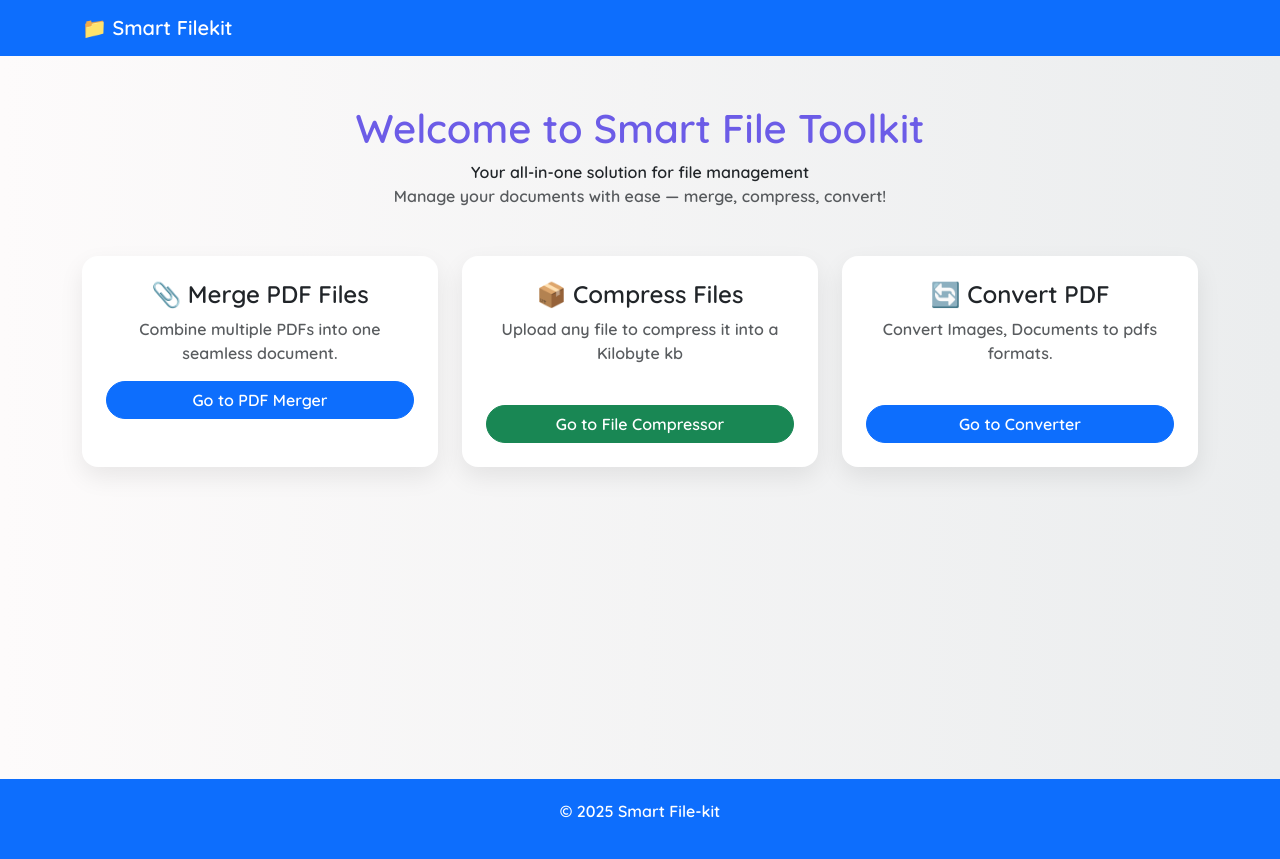
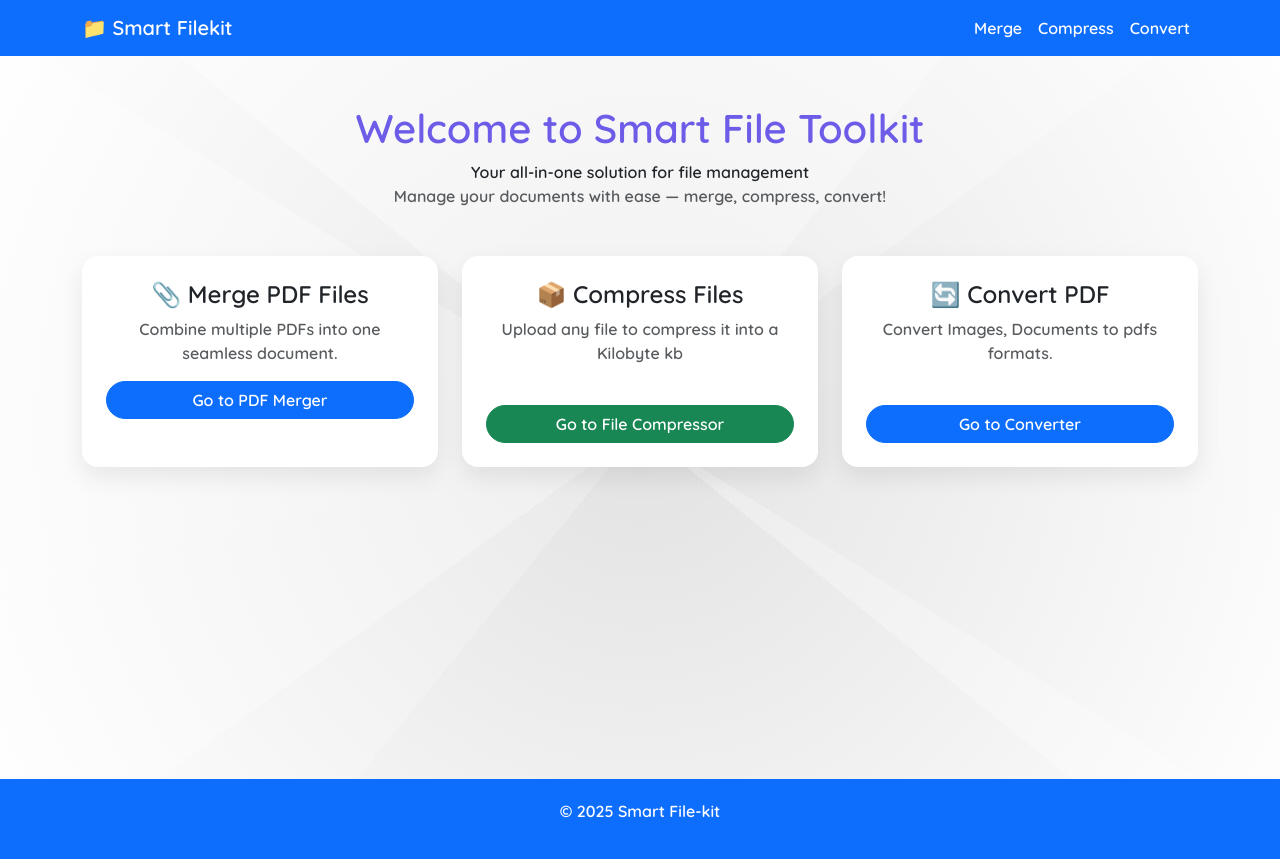
Before and after one commit to deva7411/Smart-FileKit, a Flask app: page / in a window 1280 px wide. Run offline with Flask 3, Linux system fonts and the light colour scheme; some libraries are stand-ins or nearby versions.

Commit message:
updating 4:33pm

```diff
--- a/app.py
+++ b/app.py
@@ -30,6 +30,7 @@ app.config['MAX_CONTENT_LENGTH'] = MAX_CONTENT_LENGTH_MB * 1024 * 1024  # Total
 @app.route('/')
 def index():
     return render_template('index.html')
+   #return render_template('home.html')
 
 # --- MERGE PDFs ---
 @app.route('/merge', methods=['GET'])
--- a/templates/index.html
+++ b/templates/index.html
@@ -12,8 +12,14 @@
   <style>
     body {
       font-family: 'Quicksand', sans-serif;
-      background: linear-gradient(to right, #fdfbfb, #ebedee);
+
+      background-image: radial-gradient(circle at center center, transparent,rgb(255,255,255)),linear-gradient(309deg, rgba(90, 90, 90,0.05) 0%, rgba(90, 90, 90,0.05) 50%,rgba(206, 206, 206,0.05) 50%, rgba(206, 206, 206,0.05) 100%),linear-gradient(39deg, rgba(13, 13, 13,0.05) 0%, rgba(13, 13, 13,0.05) 50%,rgba(189, 189, 189,0.05) 50%, rgba(189, 189, 189,0.05) 100%),linear-gradient(144deg, rgba(249, 249, 249,0.05) 0%, rgba(249, 249, 249,0.05) 50%,rgba(111, 111, 111,0.05) 50%, rgba(111, 111, 111,0.05) 100%),linear-gradient(166deg, rgba(231, 231, 231,0.05) 0%, rgba(231, 231, 231,0.05) 50%,rgba(220, 220, 220,0.05) 50%, rgba(220, 220, 220,0.05) 100%),linear-gradient(212deg, rgba(80, 80, 80,0.05) 0%, rgba(80, 80, 80,0.05) 50%,rgba(243, 243, 243,0.05) 50%, rgba(243, 243, 243,0.05) 100%),radial-gradient(circle at center center, hsl(107,19%,100%),hsl(107,19%,100%));
+
+
     }
+
+
+
 
     .card {
       border: none;
@@ -51,6 +57,22 @@
 <nav class="navbar navbar-expand-lg navbar-dark bg-primary">
   <div class="container">
     <a class="navbar-brand" href="/">📁 Smart Filekit</a>
+    <button class="navbar-toggler" type="button" data-bs-toggle="collapse" data-bs-target="#navbarNav">
+      <span class="navbar-toggler-icon"></span>
+    </button>
+    <div class="collapse navbar-collapse" id="navbarNav">
+      <ul class="navbar-nav ms-auto">
+        <li class="nav-item">
+          <a class="nav-link text-white" href="/merge">Merge</a>
+        </li>
+        <li class="nav-item">
+          <a class="nav-link text-white" href="/compress">Compress</a>
+        </li>
+        <li class="nav-item">
+          <a class="nav-link text-white" href="/convert">Convert</a>
+        </li>
+      </ul>
+    </div>
   </div>
 </nav>
 
```
